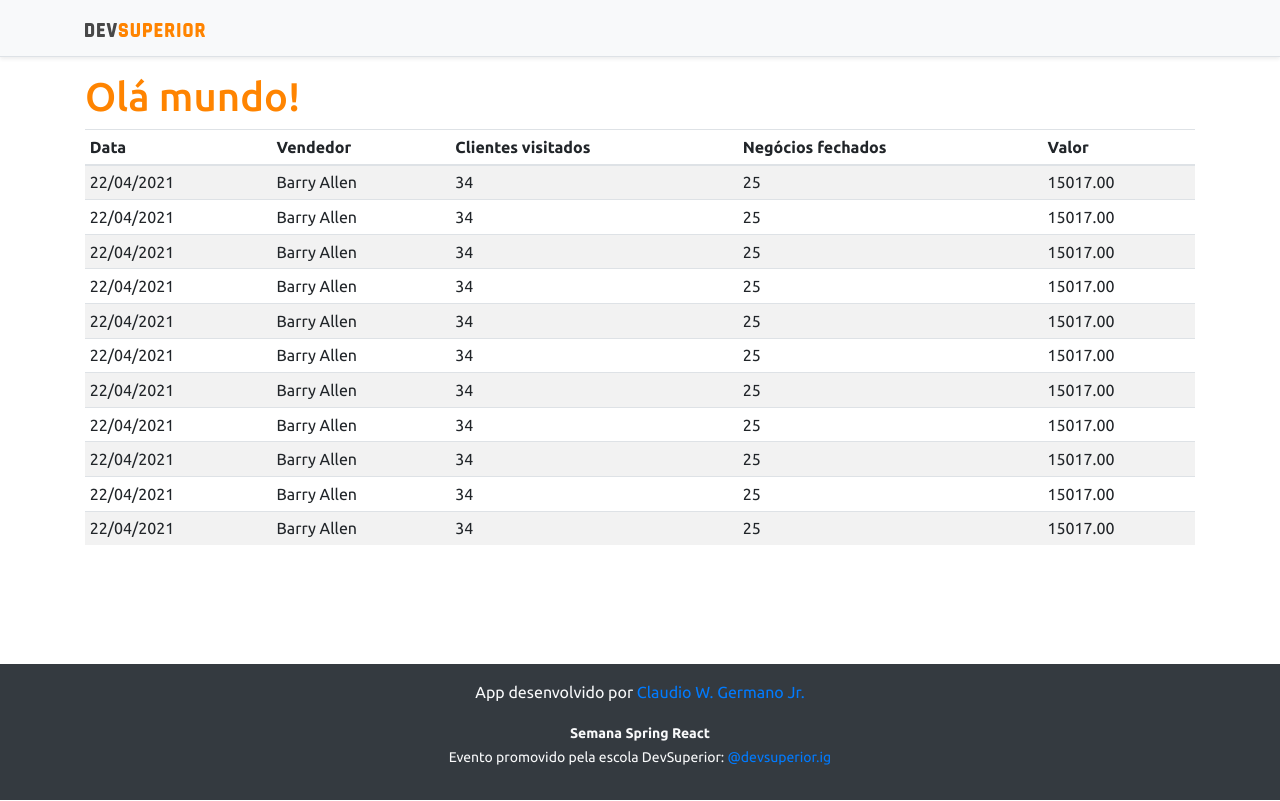
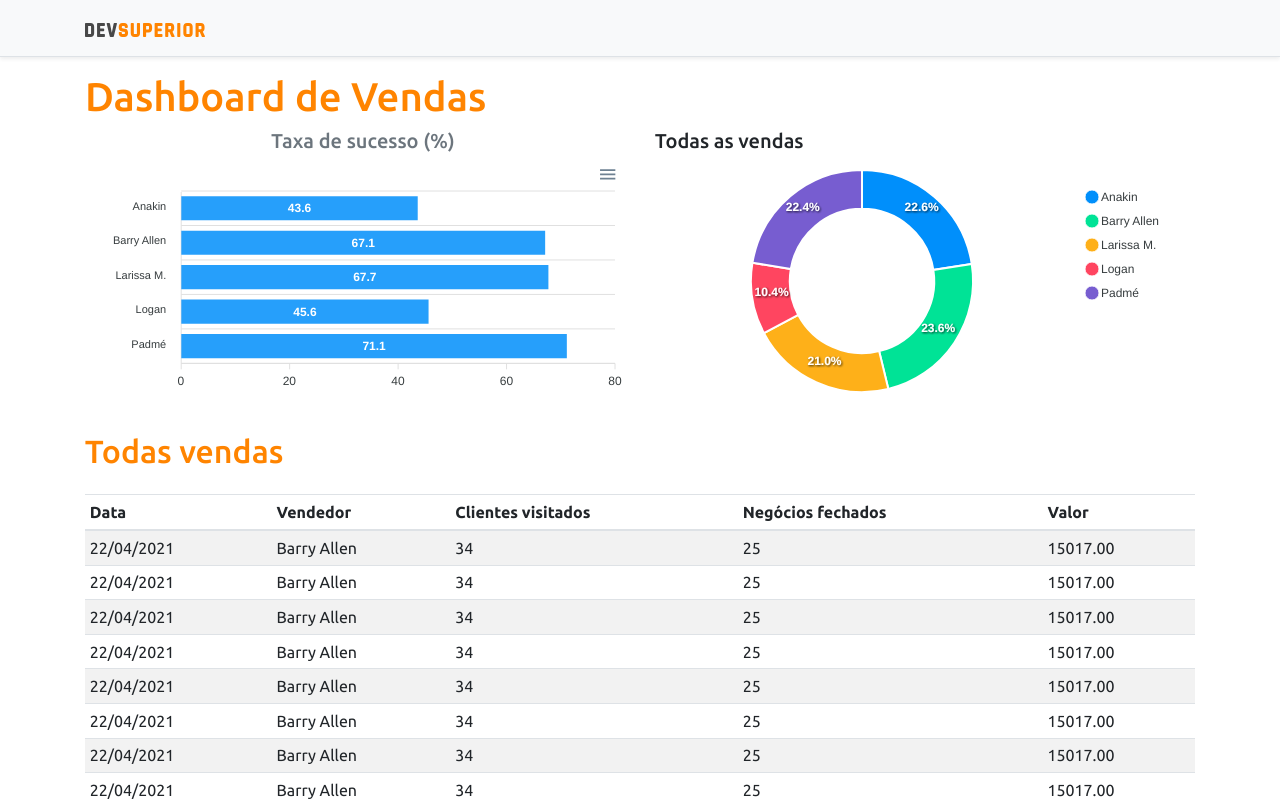
Before and after one commit to 0xJinbe/projeto-sds3, a React (Create React App) app in the folder frontend/: page / in a window 1280 px wide. Shown: the top 801 px of the page. Built offline with nearby package versions, Linux system fonts and the light colour scheme.

Commit message:
Static charts

```diff
--- a/frontend/package.json
+++ b/frontend/package.json
@@ -12,10 +12,12 @@
     "@types/node": "^12.0.0",
     "@types/react": "^17.0.0",
     "@types/react-dom": "^17.0.0",
+    "apexcharts": "^3.26.1",
     "bootstrap": "^4.6.0",
     "jquery": "1.9.1",
     "popper.js": "^1.16.1",
     "react": "^17.0.2",
+    "react-apexcharts": "^1.3.9",
     "react-dom": "^17.0.2",
     "react-scripts": "4.0.3",
     "typescript": "^4.1.2",
--- a/frontend/src/App.tsx
+++ b/frontend/src/App.tsx
@@ -1,4 +1,6 @@
+import BarChart from "components/BarChart";
 import DataTable from "components/DataTable";
+import Donutchart from "components/Donutchart";
 import Footer from "components/Footer";
 import NavBar from "components/NavBar";
 
@@ -7,7 +9,23 @@
     <>
       <NavBar />
       <div className="container">
-        <h1 className="text-primary">Olá mundo!</h1>
+        <h1 className="text-primary pv-3">Dashboard de Vendas</h1>
+
+        <div className='row px-3'>
+          <div className='col-sm-6' >
+            <h5 className='text-center text-secondary'>Taxa de sucesso (%)</h5>
+            <BarChart />
+          </div>
+          <div className='col-sm-6' >
+            <h5>Todas as vendas</h5>
+            <Donutchart></Donutchart>
+          </div>
+        </div>
+
+        <div className='py-3'>
+          <h2 className='text-primary'>Todas vendas</h2>
+        </div>
+
         <DataTable></DataTable>
       </div>
       <Footer></Footer>
--- /dev/null
+++ b/frontend/src/components/BarChart/index.tsx
@@ -0,0 +1,37 @@
+import Chart from 'react-apexcharts';
+
+
+function BarChart() {
+
+    const options = {
+        plotOptions: {
+            bar: {
+                horizontal: true,
+            }
+        },
+    };
+
+    const mockData = {
+        labels: {
+            categories: ['Anakin', 'Barry Allen', 'Larissa M.', 'Logan', 'Padmé']
+        },
+        series: [
+            {
+                name: "% Sucesso",
+                data: [43.6, 67.1, 67.7, 45.6, 71.1]
+            }
+        ]
+    };
+
+
+    return (
+        <Chart
+            options={{...options, xaxis: mockData.labels}}
+            series={mockData.series}
+            type='bar'
+            height='240'
+        />
+    );
+}
+
+export default BarChart;
--- /dev/null
+++ b/frontend/src/components/Donutchart/index.tsx
@@ -0,0 +1,28 @@
+import Chart from 'react-apexcharts';
+
+
+function Donutchart() {
+
+    const mockData = {
+        series: [477138, 499928, 444867, 220426, 473088],
+        labels: ['Anakin', 'Barry Allen', 'Larissa M.', 'Logan', 'Padmé']
+    }
+
+    const options = {
+        legend: {
+            show: true
+        }
+    }
+
+
+    return (
+        <Chart
+            options={{...options, labels: mockData.labels}}
+            series={mockData.series}
+            type='donut'
+            height='240'
+        />
+    );
+}
+
+export default Donutchart;
```
Also changed, not shown: 1 other file (tests, documents, lock files or other folders).
